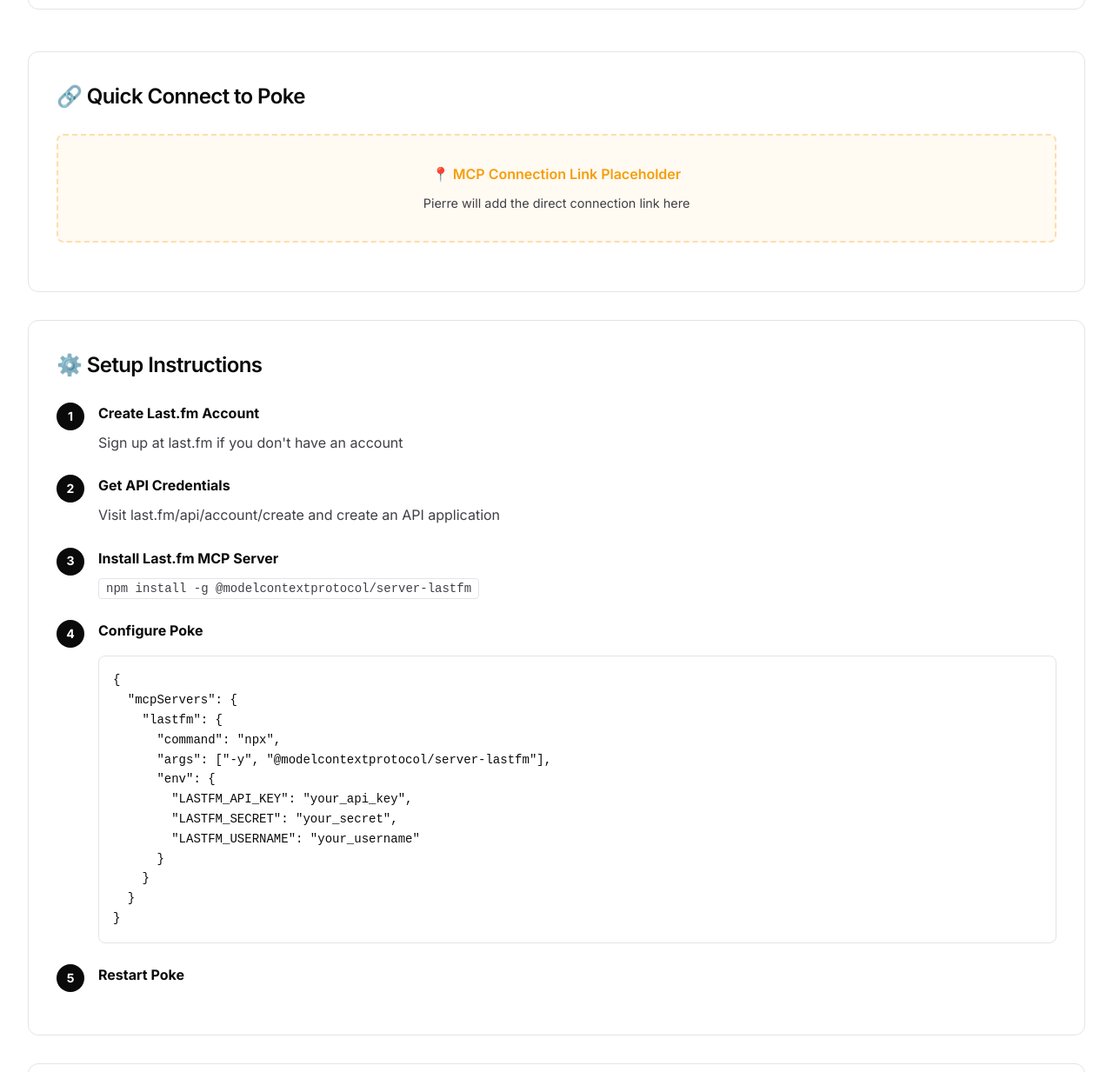
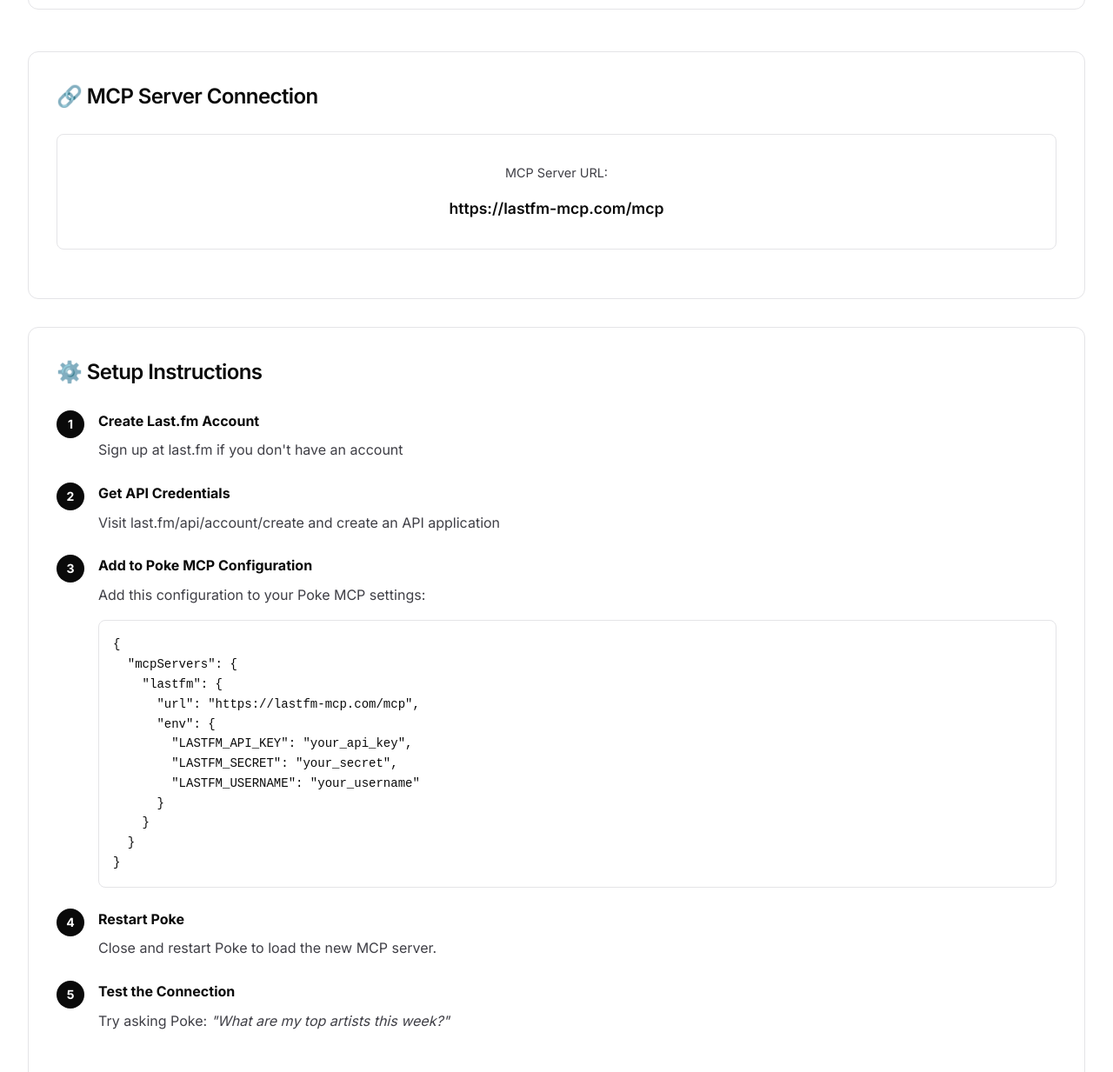
Before and after one commit to guirguispierre/mcp-dashboard, a website: page last-fm.html in a window 1280 px wide. Shown: the part 578-1811 px from the top of the page at 87% size. Drawn offline with Linux system fonts and the light colour scheme.

Commit message:
Update Last.fm MCP: Add MCP server URL display

```diff
--- a/last-fm.html
+++ b/last-fm.html
@@ -29,10 +29,10 @@
         </div>
 
         <div class="content-section">
-            <h2 class="section-title">🔗 Quick Connect to Poke</h2>
-            <div class="connection-placeholder">
-                <p class="placeholder-text">📍 MCP Connection Link Placeholder</p>
-                <p style="color: var(--text-secondary); font-size: 0.9rem;">Pierre will add the direct connection link here</p>
+            <h2 class="section-title">🔗 MCP Server Connection</h2>
+            <div style="background: var(--bg-primary); border: 1px solid var(--gray-border); border-radius: 8px; padding: 2rem; margin: 1.5rem 0; text-align: center;">
+                <p style="color: var(--text-secondary); font-size: 0.9rem; margin-bottom: 1rem;">MCP Server URL:</p>
+                <p style="color: var(--text-primary); font-weight: 600; font-size: 1.1rem; margin-bottom: 0; word-break: break-all;">https://lastfm-mcp.com/mcp</p>
             </div>
         </div>
 
@@ -52,18 +52,12 @@
                     </p>
                 </li>
                 <li>
-                    <strong>Install Last.fm MCP Server</strong>
-                    <p style="color: var(--text-secondary); margin-top: 0.5rem;">
-                        <code>npm install -g @modelcontextprotocol/server-lastfm</code>
-                    </p>
-                </li>
-                <li>
-                    <strong>Configure Poke</strong>
+                    <strong>Add to Poke MCP Configuration</strong>
+                    <p style="color: var(--text-secondary); margin-top: 0.5rem;">Add this configuration to your Poke MCP settings:</p>
                     <pre><code>{
   "mcpServers": {
     "lastfm": {
-      "command": "npx",
-      "args": ["-y", "@modelcontextprotocol/server-lastfm"],
+      "url": "https://lastfm-mcp.com/mcp",
       "env": {
         "LASTFM_API_KEY": "your_api_key",
         "LASTFM_SECRET": "your_secret",
@@ -75,6 +69,15 @@
                 </li>
                 <li>
                     <strong>Restart Poke</strong>
+                    <p style="color: var(--text-secondary); margin-top: 0.5rem;">
+                        Close and restart Poke to load the new MCP server.
+                    </p>
+                </li>
+                <li>
+                    <strong>Test the Connection</strong>
+                    <p style="color: var(--text-secondary); margin-top: 0.5rem;">
+                        Try asking Poke: <em>"What are my top artists this week?"</em>
+                    </p>
                 </li>
             </ol>
         </div>
```
